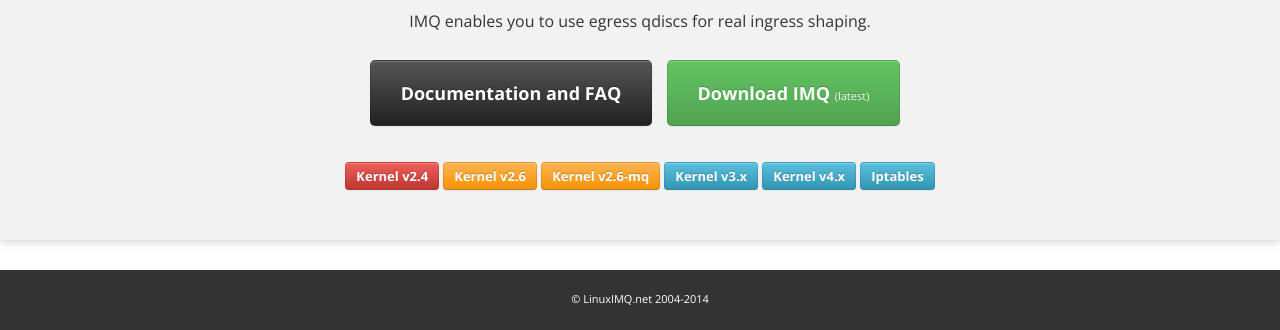
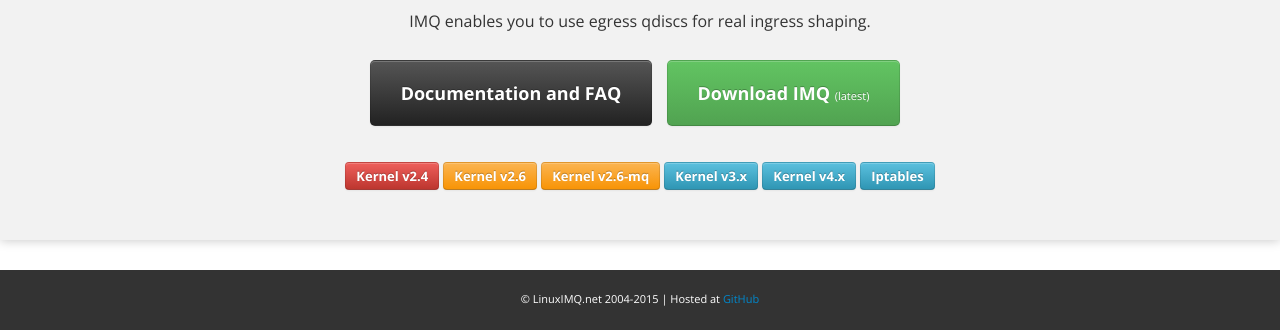
Before and after one commit to imq/imq.github.com, a plain HTML site: page index.html in a window 1280 px wide. Shown: the part 512-842 px from the top of the page. Drawn offline with nearby package versions, Linux system fonts and the light colour scheme.

```diff
--- a/index.html
+++ b/index.html
@@ -54,7 +54,7 @@
       <div class="container">
       <div class="row">
           <div class="span12">
-            <p style="text-align: center;">&copy; LinuxIMQ.net 2004-2014  </p>
+            <p style="text-align: center;">&copy; LinuxIMQ.net 2004-2015 | Hosted at <a href="https://github.com/imq">GitHub</p>
           </div>
           <div class="span2 offset4">
           </div>
```
